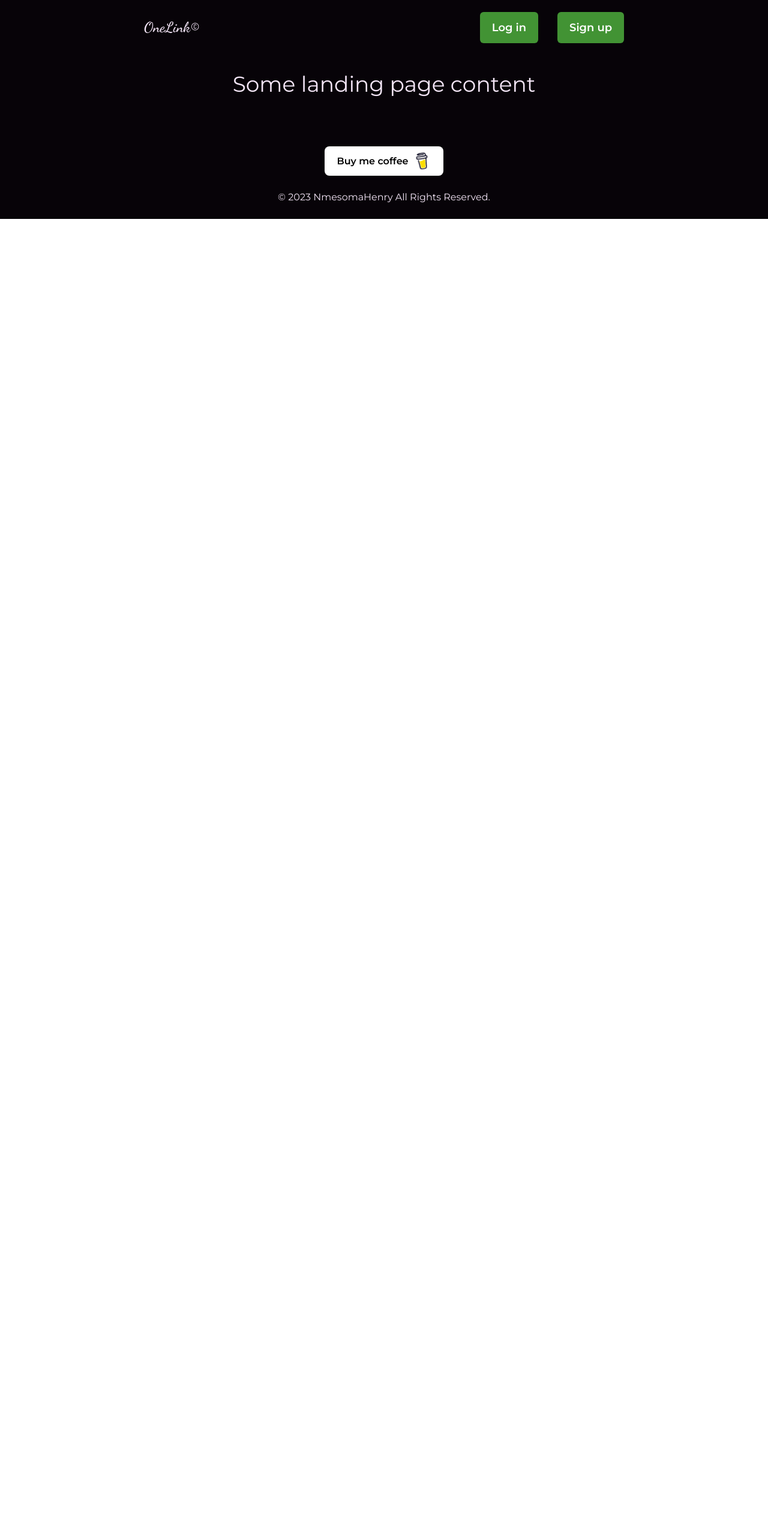
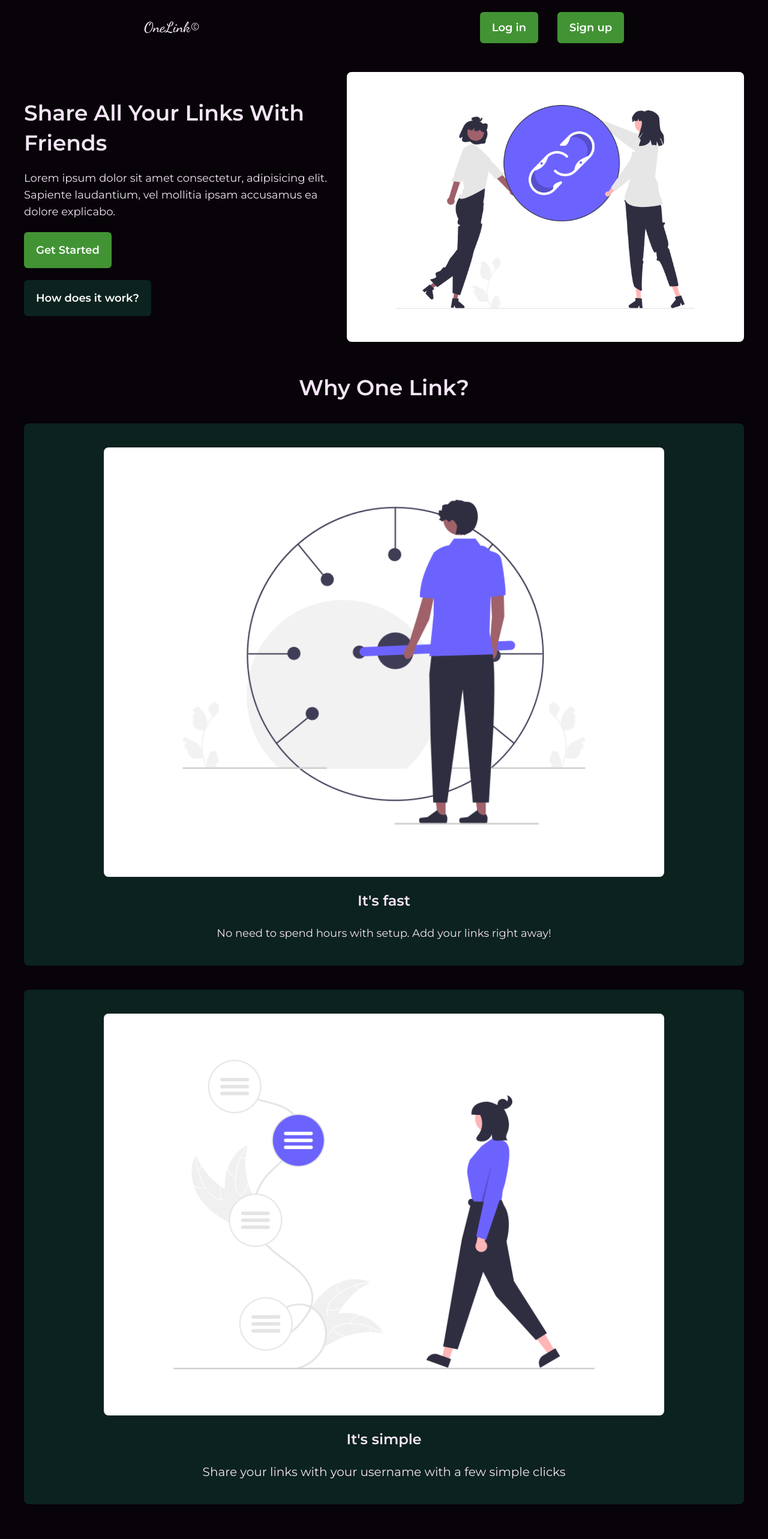
Before and after one commit to IamHenryOkeke/One-Link, a React (Vite) app: page / in a window 1280 px wide. Shown: the top 2566 px of the page at 60% size. Before the commit the page ends 800 px from the top, so only its background shows below. Built offline with nearby package versions, Linux system fonts and the light colour scheme; a web font is replaced by a local one.

Commit message:
implemented landing page

```diff
--- a/src/views/LandingPage.jsx
+++ b/src/views/LandingPage.jsx
@@ -1,11 +1,39 @@
+import HeroImage from "../assets/images/HeroImage.png"
+import PrimaryBtn from "../components/Buttons/PrimaryBtn"
+import SecondaryBtn from "../components/Buttons/SecondaryBtn"
+import Fast from  "../assets/images/Fast.png"
+import Simple from  "../assets/images/Simple.png"
+
 
 const LandingPage = () => {
   return (
-    <main className='py-10'>
-      <p className='text-center text-4xl'>
-        Some landing page content
-      </p>
-    </main>
+    <div className='py-10 mx-4 md:mx-10'>
+      <main className="flex flex-col-reverse lg:flex-row md:items-center gap-7">
+        <div className="flex flex-col gap-5">
+          <h1 className="text-4xl font-bold leading-[50px]">Share All Your Links With Friends</h1>
+          <p className="text-lg">Lorem ipsum dolor sit amet consectetur, adipisicing elit. Sapiente laudantium, vel mollitia ipsam accusamus ea dolore explicabo.</p>
+          <PrimaryBtn text="Get Started"/>
+          <SecondaryBtn text="How does it work?"/>
+        </div>
+        <div className="">
+          <img src={HeroImage} className="rounded-lg lg:w-[1500px]" alt="Hero image" />
+        </div>
+      </main>
+
+      <section className="mt-14 text-center flex flex-col gap-10">
+        <h1 className="text-4xl font-bold">Why One Link?</h1>
+        <article className="flex flex-col items-center gap-6 px-4 py-6 md:py-10 bg-[#0c221f] rounded-lg">
+          <img className="rounded-lg md:w-[80%]" src={Fast} alt="" />
+          <h1 className="text-2xl font-semibold">It&apos;s fast</h1>
+          <p className="text-lg">No need to spend hours with setup. Add your links right away!</p>
+        </article>
+        <article className="flex flex-col gap-6 items-center px-4 py-6 md:py-10 bg-[#0c221f] rounded-lg">
+          <img className="rounded-lg md:w-[80%]" src={Simple} alt="" />
+          <h1 className="text-2xl font-semibold">It&apos;s simple</h1>
+          <p className="text-lg md:text-xl">Share your links with your username with a few simple clicks</p>
+        </article>
+      </section>
+    </div>
   )
 }
 
```
